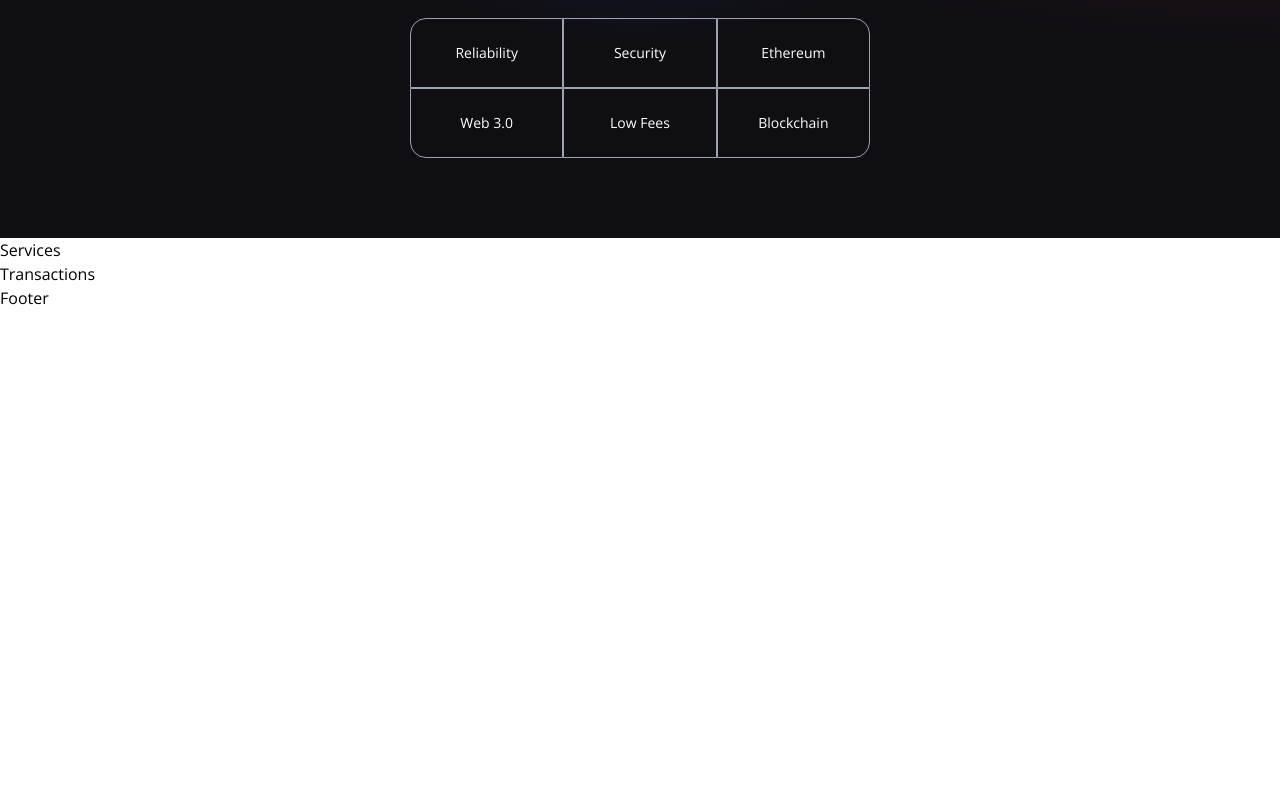
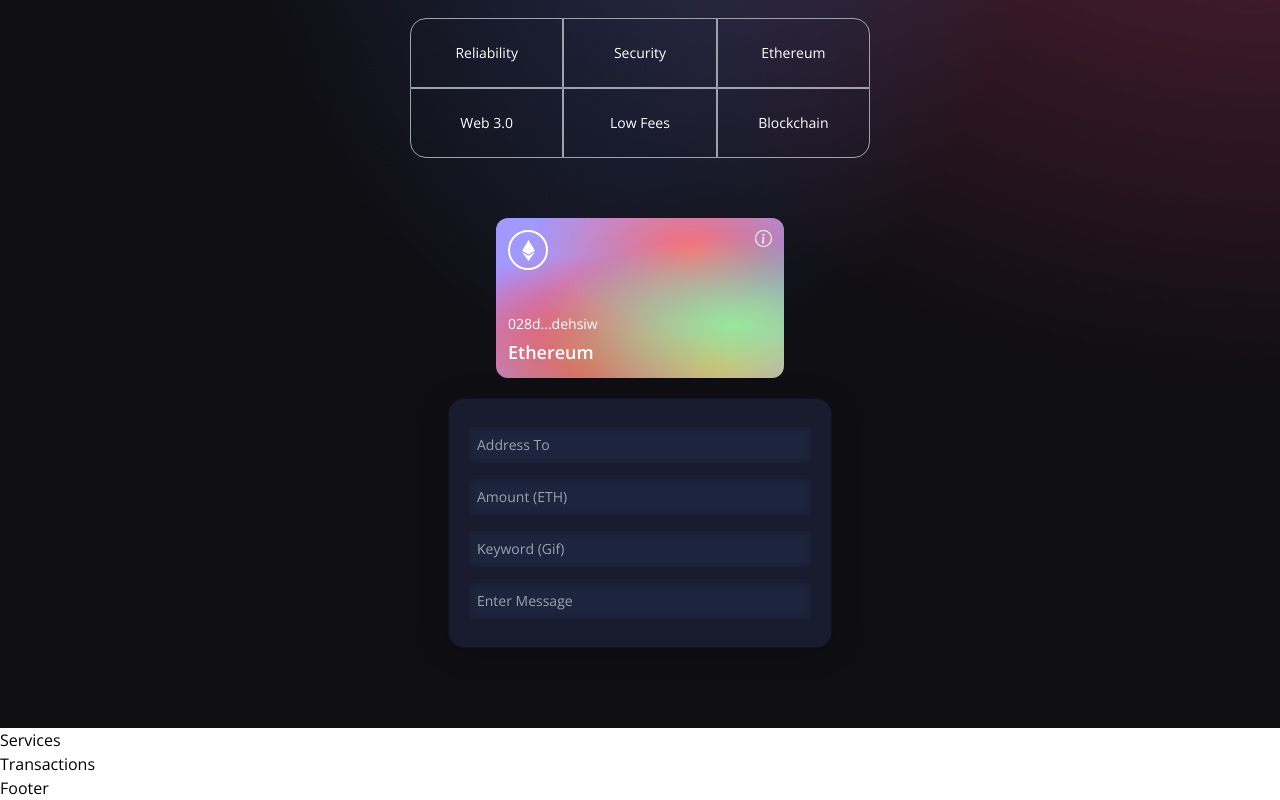
Before and after one commit to zhenxiao-yu/web3-blockchain-app, a React (Vite) app in the folder client/: page / in a window 1280 px wide. Shown: the part 434-1234 px from the top of the page. Before the commit the page ends 800 px from the top, so only its background shows below. Built offline with nearby package versions, Linux system fonts and the light colour scheme.

Commit message:
added ether card and form for sending money

```diff
--- a/client/src/components/Welcome.jsx
+++ b/client/src/components/Welcome.jsx
@@ -4,7 +4,20 @@
 
 import { Loader } from "./";
 
-const companyCommonStyles = "min-h-[70px] sm:px-0 px-2 sm:min-w-[120px] flex justify-center items-center border-[0.5px] border-gray-400 text-sm font-light text-white";
+const companyCommonStyles =
+  "min-h-[70px] sm:px-0 px-2 sm:min-w-[120px] flex justify-center items-center border-[0.5px] border-gray-400 text-sm font-light text-white";
+
+//input functional components
+const Input = ({ placeholder, name, type, value, handleChange }) => (
+  <input
+    placeholder={placeholder}
+    type={type}
+    step="0.0001"
+    value={value}
+    onChange={(e) => handleChange(e, name)}
+    className="my-2 w-full rounded-sm p-2 outline-none bg-transparent text-white border-none text-sm white-glassmorphism"
+  />
+);
 
 const Welcome = () => {
   const connectWallet = () => {};
@@ -30,7 +43,7 @@
             <p className="text-white text-base font-semibold">Connect Wallet</p>
           </button>
 
-          {/* grid containing the features */}
+          {/* Grid containing the features */}
           <div className="grid sm:grid-cols-3 grid-cols-2 w-full mt-10">
             <div className={`rounded-tl-2xl ${companyCommonStyles}`}>
               Reliability
@@ -50,8 +63,53 @@
         </div>
 
         {/* Card element */}
-        <div>
+        <div className="flex flex-col flex-1 items-center justify-start w-full mf:mt-0 mt-10">
+          <div className="p-3 flex justify-end items-start flex-col rounded-xl h-40 sm:w-72 w-full my-5 eth-card .white-glassmorphism ">
+            <div className="flex justify-between flex-col w-full h-full">
+              <div className="flex justify-between items-start">
+                {/* ether icon */}
+                <div className="w-10 h-10 rounded-full border-2 border-white flex justify-center items-center">
+                  <SiEthereum fontSize={21} color="#fff" />
+                </div>
+                <BsInfoCircle fontSize={17} color="#fff" />
+              </div>
+              <div>
+                {/* address of currently connected account */}
+                <p className="text-white font-light text-sm">028d...dehsiw</p>
+                <p className="text-white font-semibold text-lg mt-1">
+                  Ethereum
+                </p>
+              </div>
+            </div>
+          </div>
 
+          {/* form */}
+          <div className="p-5 sm:w-96 w-full flex flex-col justify-start items-center blue-glassmorphism">
+            <Input
+              placeholder="Address To"
+              name="addressTo"
+              type="text"
+              handleChange={()=>{}}
+            />
+            <Input
+              placeholder="Amount (ETH)"
+              name="amount"
+              type="number"
+              handleChange={()=>{}}
+            />
+            <Input
+              placeholder="Keyword (Gif)"
+              name="keyword"
+              type="text"
+              handleChange={()=>{}}
+            />
+            <Input
+              placeholder="Enter Message"
+              name="message"
+              type="text"
+              handleChange={()=>{}}
+            />
+          </div>
         </div>
       </div>
     </div>
```
